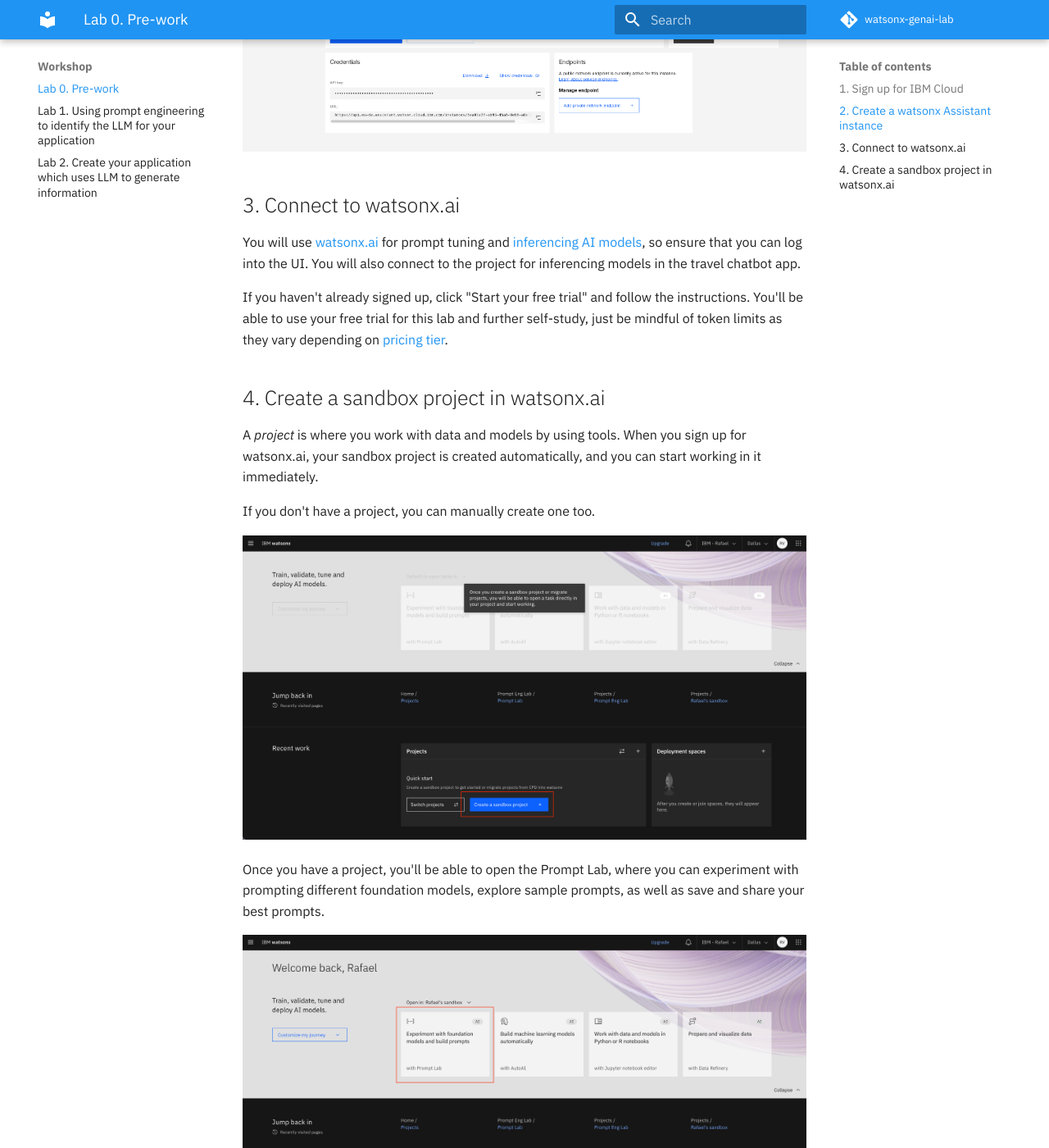
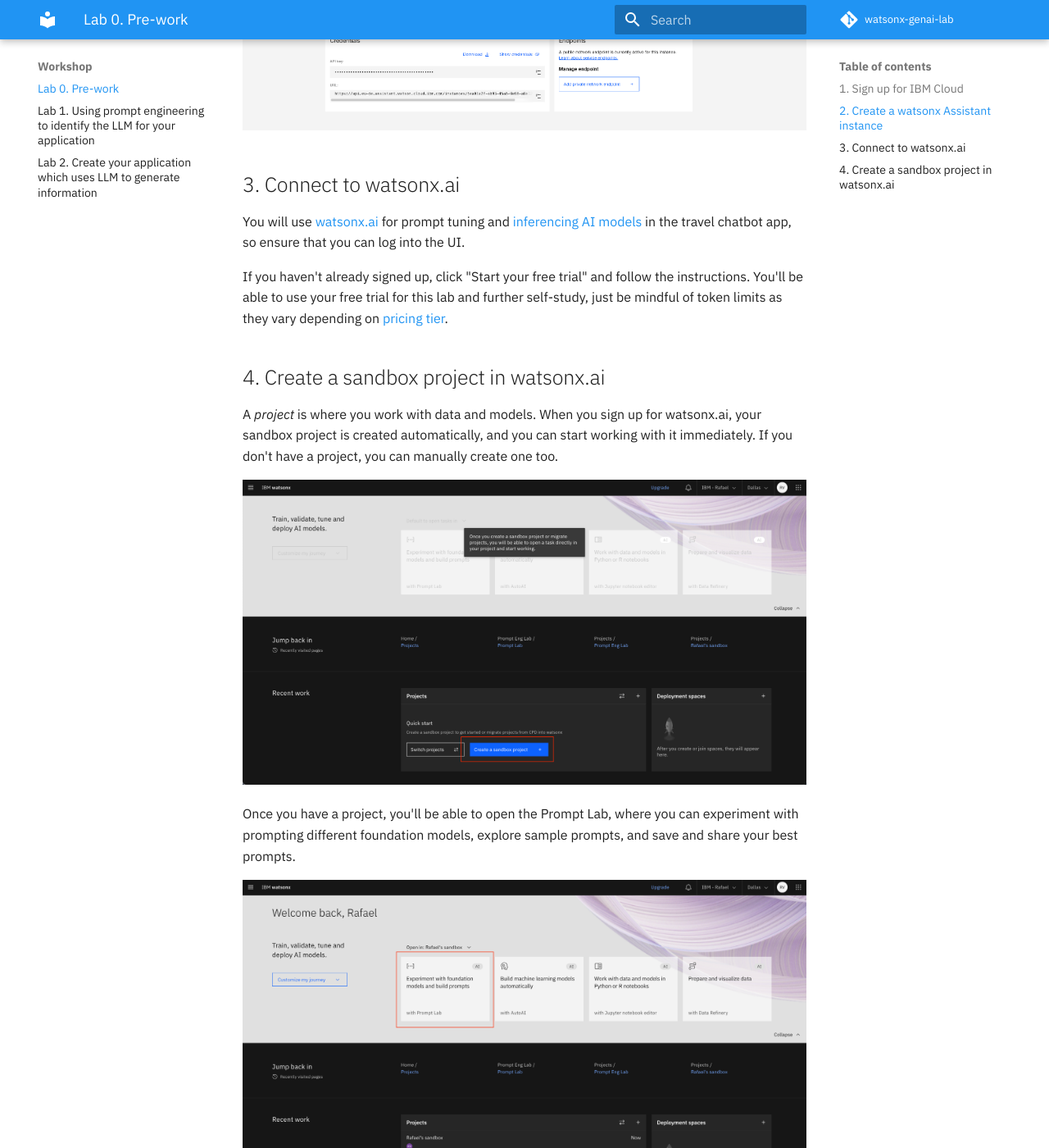
Before and after one commit to IBM/watsonx-genai-lab, an MkDocs documentation site: the page built from docs/pre-work/README.md, in a window 1280 px wide and 1400 px high, scrolled down 1840 px. Shown: the whole window at 82% size. Built offline with MkDocs 1.6.1 and Material for MkDocs 9.7.7, drawn with Linux system fonts in a browser that asks for light colours; comment, search, counter and statistics services are not loaded; some of the changed text lies outside the part shown.

Commit message:
Fixes lab 1 and prework
Signed-off-by: Rafael Vasquez <raf.vasquez@ibm.com>

```diff
--- a/docs/pre-work/README.md
+++ b/docs/pre-work/README.md
@@ -13,13 +13,13 @@ Ensure you have an IBM Cloud ID as services and [Large Language Models (LLMs)](h
 
 ![IBM cloud sign up](../images/ibm-cloud-sign-up.png)
 
-**Note:** You will need to be logged into IBM Cloud before [creating a watsonx Assistant instance](#2-create-a-watsonx-assistant-instance) and [connecting to watsonx.ai](#3-connect-to-watsonxai)
+**Note:** You will need to be logged into IBM Cloud before continuing below.
 
 ## 2. Create a watsonx Assistant instance
 
-You will use the [watsonx Assistant](https://www.ibm.com/products/watsonx-assistant?cm_sp=ibmdev-_-developer-tutorials-_-product) for creating the dialog flow and integrating with LLM to generate the travel chatbot app.
+You will use [watsonx Assistant](https://www.ibm.com/products/watsonx-assistant?cm_sp=ibmdev-_-developer-tutorials-_-product) to create a dialog flow and integrate an LLM to generate the travel chatbot app.
 
-If you don't have a [watsonx Assistant instance deployed](https://cloud.ibm.com/catalog/services/watson-assistant?cm_sp=ibmdev-_-developer-_-trial) or you want to use a new instance then use any of the service plans, including *lite*.
+Deploy an [instance of watsonx Assistant](https://cloud.ibm.com/catalog/services/watsonx-assistant?cm_sp=ibmdev-_-developer-_-trial) if you don't have one or want to use a new one. Choose any of the service plans, including the *Lite* plan:
 
 ![watsonx assistant creation](../images/watsonx-assistant-creation.png)
 
@@ -29,19 +29,17 @@ Once deployed, launch the Assistant so you can start using it.
 
 ## 3. Connect to watsonx.ai
 
-You will use [watsonx.ai](https://www.ibm.com/products/watsonx-ai) for prompt tuning and [inferencing AI models](https://research.ibm.com/blog/AI-inference-explained#), so ensure that you can log into the UI. You will also connect to the project for inferencing models in the travel chatbot app.
+You will use [watsonx.ai](https://www.ibm.com/products/watsonx-ai) for prompt tuning and [inferencing AI models](https://research.ibm.com/blog/AI-inference-explained#) in the travel chatbot app, so ensure that you can log into the UI.
 
-If you haven't already signed up, click "Start your free trial" and follow the instructions. You'll be able to use your free trial for this lab and further self-study, just be mindful of token limits as they vary depending on [pricing tier](https://www.ibm.com/products/watsonx-data/pricing).
+If you haven't already signed up, click "Start your free trial" and follow the instructions. You'll be able to use your free trial for this lab and further self-study, just be mindful of token limits as they vary depending on [pricing tier](https://www.ibm.com/products/watsonx-ai/pricing).
 
 ## 4. Create a sandbox project in watsonx.ai
 
-A *project* is where you work with data and models by using tools. When you sign up for watsonx.ai, your sandbox project is created automatically, and you can start working in it immediately.
-
-If you don't have a project, you can manually create one too.
+A *project* is where you work with data and models. When you sign up for watsonx.ai, your sandbox project is created automatically, and you can start working with it immediately. If you don't have a project, you can manually create one too.
 
 ![watsonx.ai project creation](../images/watsonxai-create-project.png)
 
-Once you have a project, you'll be able to open the Prompt Lab, where you can experiment with prompting different foundation models, explore sample prompts, as well as save and share your best prompts.
+Once you have a project, you'll be able to open the Prompt Lab, where you can experiment with prompting different foundation models, explore sample prompts, and save and share your best prompts.
 
 ![watsonx.ai start prompt lab](../images/watsonxai-start-prompt-lab.png)
 
```
Also changed, not shown: docs/lab-1/README.md (+25 -27 lines).
